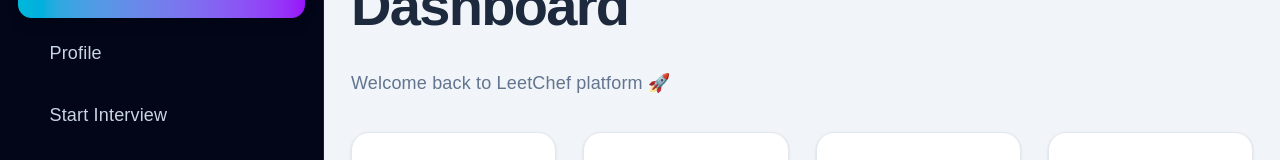
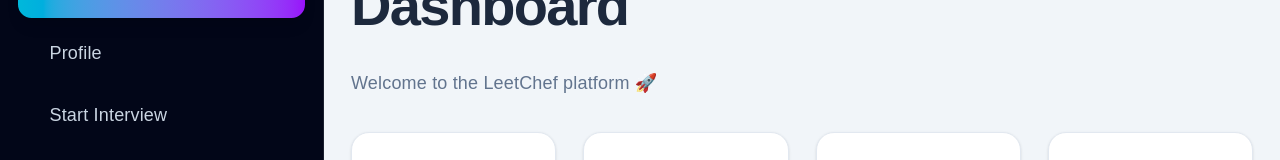
Before and after one commit to shekhawatpriyanshu/ai-enabled-interview-, a React (Vite) app in the folder ai-enabled-interview--main/client/: page / in a window 1280 px wide. Shown: the part 262-422 px from the top of the page. Built offline with nearby package versions, Linux system fonts and the light colour scheme; no server answers; sample sign-in values are in the browser's storage.

Commit message:
chnage in dashboard

```diff
--- a/ai-enabled-interview--main/client/src/pages/Dashboard.jsx
+++ b/ai-enabled-interview--main/client/src/pages/Dashboard.jsx
@@ -60,7 +60,7 @@
         </h1>
 
         <p className="text-slate-500 mt-2">
-          Welcome back to LeetChef platform 🚀
+          Welcome  to the  LeetChef platform 🚀
         </p>
       </motion.div>
 
```
